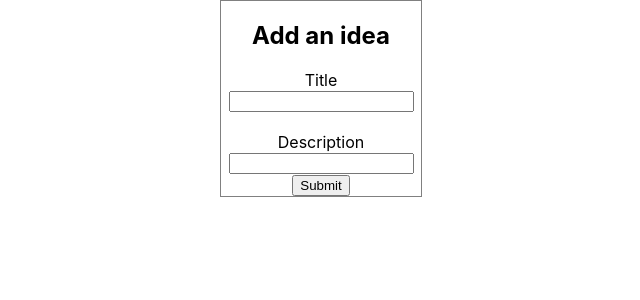
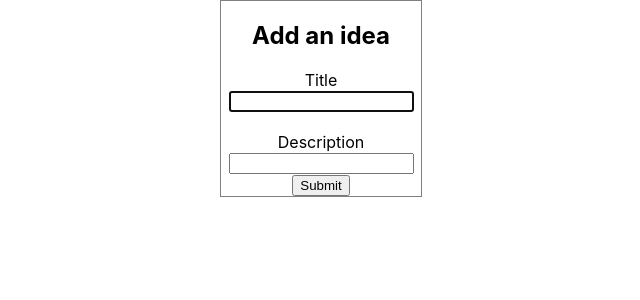
Before and after one commit to alexalikhani95/Idea-Board, a React (Create React App) app: page / in a window 1280 px wide. Shown: the top 300 px of the page, without its empty margins (319-959 px from the left). Built offline with nearby package versions, Linux system fonts and the light colour scheme.

Commit message:
Automatically focus on the title input of the Idea Form when page first renders

```diff
--- a/src/components/IdeaForm.tsx
+++ b/src/components/IdeaForm.tsx
@@ -1,6 +1,7 @@
-import React, { useState } from "react";
+import React, { useState, useRef, useEffect } from "react";
 
 const IdeaForm = () => {
+  const titleInputRef = useRef<HTMLInputElement | null>(null);
   const [title, setTitle] = useState("");
   const [description, setDescription] = useState("");
 
@@ -20,13 +21,25 @@ const IdeaForm = () => {
     localStorage.setItem("ideas", JSON.stringify(ideas));
   };
 
+  useEffect(() => {
+    // If statement to check that the ref is not null to satisfy typescript
+    if (titleInputRef.current) {
+      titleInputRef.current.focus();
+    }
+  }, []);
+
   return (
     <div style={{ display: "flex", flexDirection: "column", border: "1px solid grey", width: 200 }}>
       <h2>Add an idea</h2>
       <form onSubmit={handleSubmit}>
         <div style={{ marginBottom: "20px" }}>
           <label>Title</label>
-          <input type="text" name="title" onChange={(e) => setTitle(e.target.value)} />
+          <input
+            type="text"
+            name="title"
+            ref={titleInputRef}
+            onChange={(e) => setTitle(e.target.value)}
+          />
         </div>
         <div>
           <label>Description</label>
```
